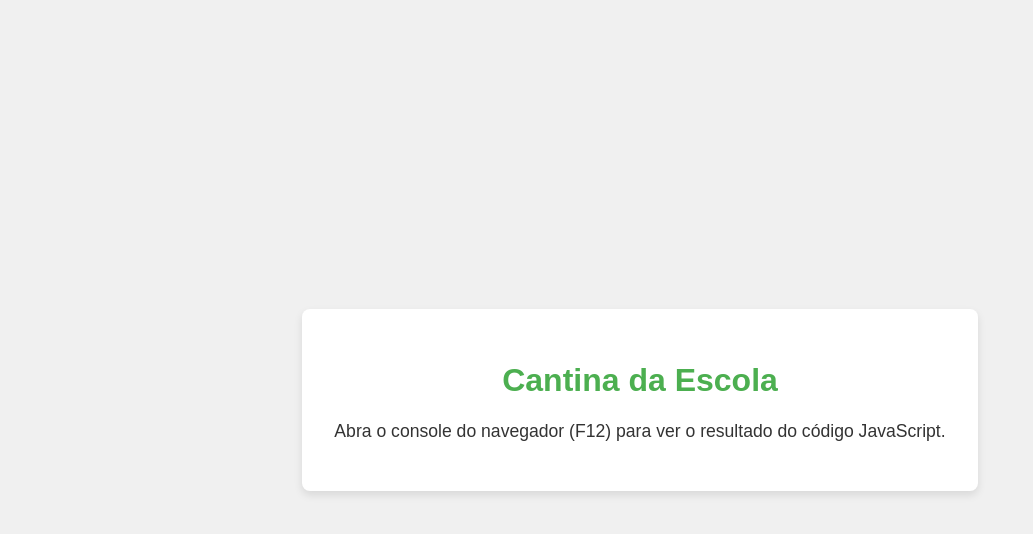
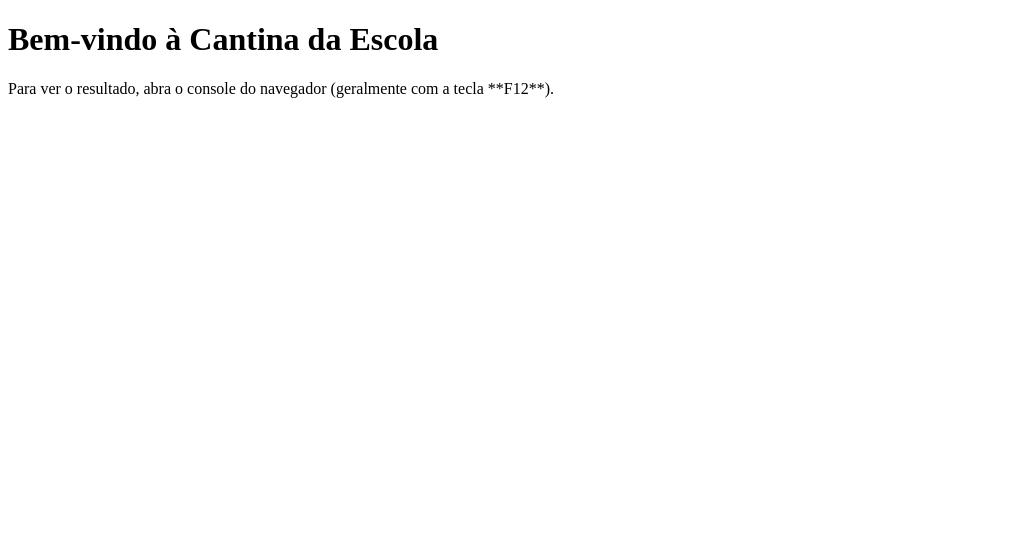
Before and after one commit to mattheushk/java-let_const_var, a plain HTML site: page index.html in a window 1280 px wide. Shown: the whole page, without its empty margins (0-1033 px from the left). Drawn offline with Linux system fonts and the light colour scheme.

Commit message:
Cantina 2.0

```diff
--- a/index.html
+++ b/index.html
@@ -4,16 +4,11 @@
     <meta charset="UTF-8">
     <meta name="viewport" content="width=device-width, initial-scale=1.0">
     <title>Cantina da Escola</title>
-    <link rel="stylesheet" href="style.css">
 </head>
 <body>
-
-    <div class="container">
-        <h1>Cantina da Escola</h1>
-        <p>Abra o console do navegador (F12) para ver o resultado do código JavaScript.</p>
-    </div>
+    <h1>Bem-vindo à Cantina da Escola</h1>
+    <p>Para ver o resultado, abra o console do navegador (geralmente com a tecla **F12**).</p>
 
     <script src="script.js"></script>
-
 </body>
 </html>
--- a/style.css
+++ b/style.css
@@ -1,26 +1,12 @@
 body {
     font-family: sans-serif;
-    display: flex;
-    justify-content: center;
-    align-items: center;
-    height: 100vh;
-    margin: 0;
+    text-align: center;
+    margin-top: 50px;
     background-color: #f0f0f0;
+}
+h1 {
     color: #333;
 }
-
-.container {
-    text-align: center;
-    background-color: #fff;
-    padding: 2rem;
-    border-radius: 8px;
-    box-shadow: 0 4px 8px rgba(0,0,0,0.1);
+p {
+    color: #666;
 }
-
-h1 {
-    color: #4CAF50;
-}
-
-p {
-    font-size: 1.1rem;
-}
```
Also changed, not shown: script.js (+16 -10 lines).
